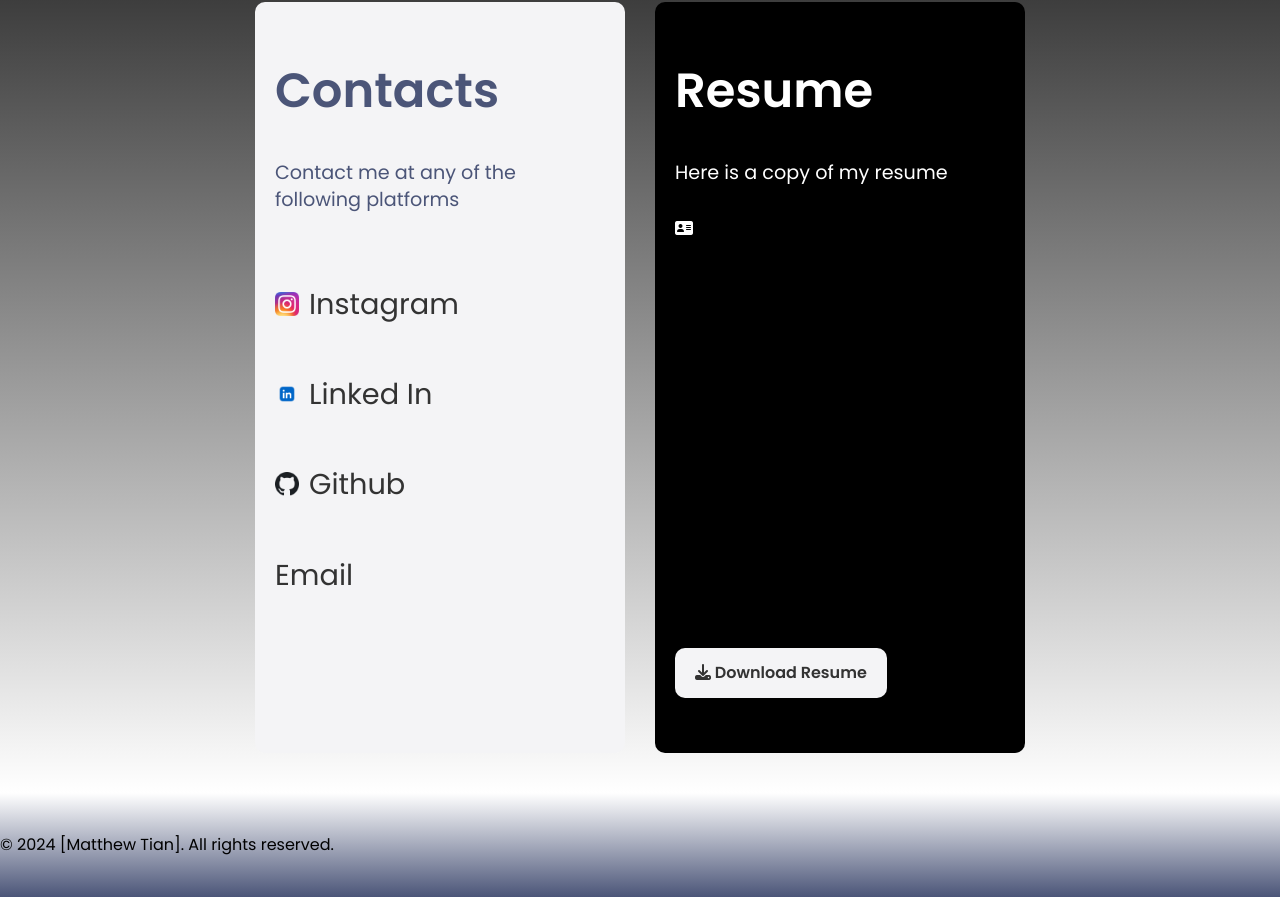
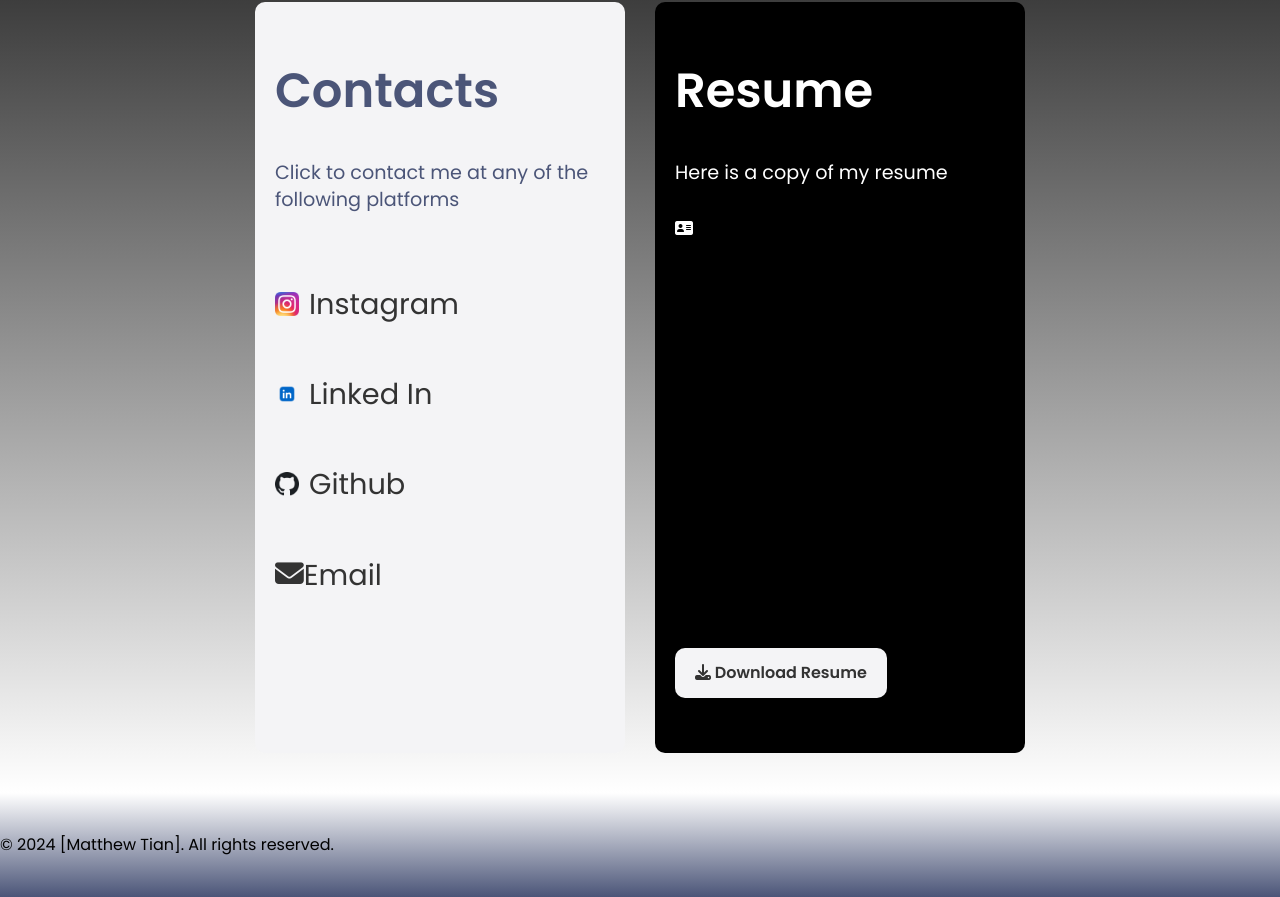
Before and after one commit to Matthew-Tian5/Matthew-Tian5.github.io, a plain HTML site: page index.html in a window 1280 px wide. Shown: the part 3858-4755 px from the top of the page. Drawn offline with Linux system fonts and the light colour scheme; a script that the page names is missing.

Commit message:
Update index.html bug fixes

```diff
--- a/index.html
+++ b/index.html
@@ -167,7 +167,7 @@
             <div class="cm-header">
               <h4 class="cm-heading text-xxl">Contacts</h4>
                 <p class="cm-card-subheading text-md text-gb">
-                  Contact me at any of the following platforms
+                  Click to contact me at any of the following platforms
                 </p>
             </div>
 
@@ -183,8 +183,7 @@
                   <a href="https://github.com/Matthew-Tian5" class="cm-links text-lg"><img src="images/github.png" alt="Matthew" class = "cm-logos"> Github</a>
                 </li>
                 <li>
-                  <a href="matthew.tian2005@gmail.com" class="cm-links text-lg"><i class=""far-fas-address-book></i> Email</a>
-
+                  <a href="mailto:matthew.tian2005@gmail.com" class="cm-links text-lg"><i class="fas fa-envelope"></i>   Email</a>
                 </li>
               </ul>
             </div>
```
